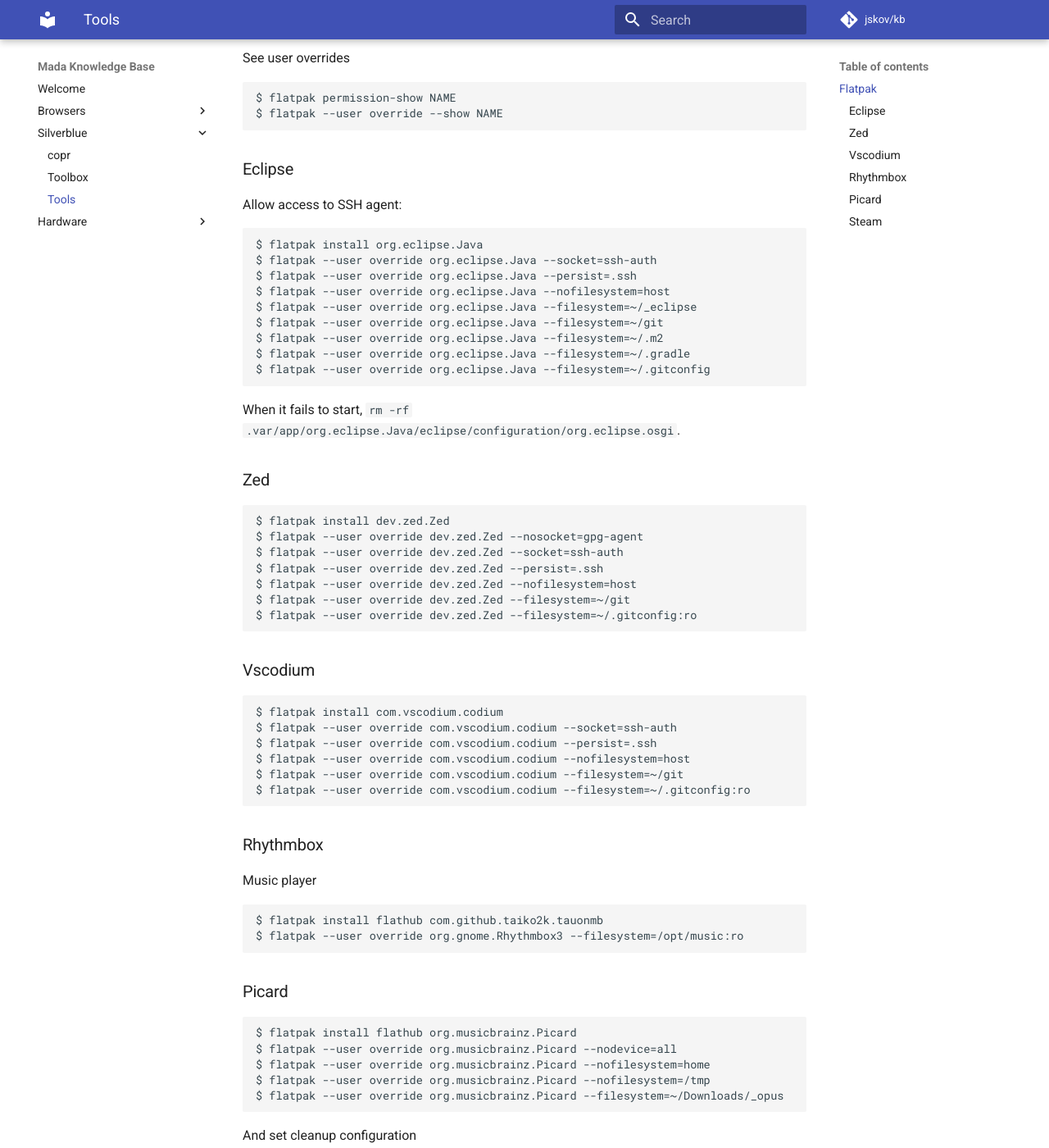
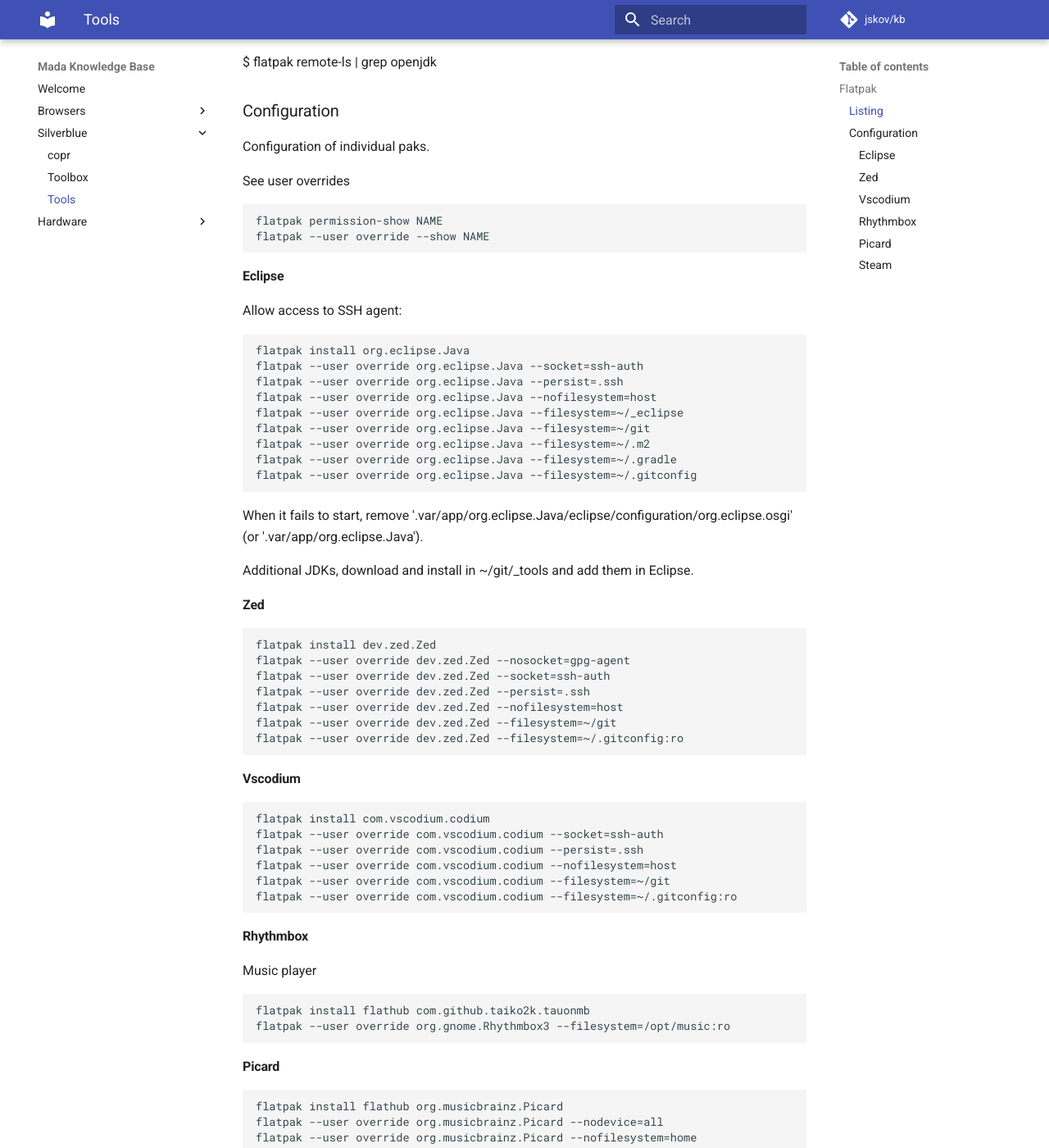
Before and after one commit to jskov/kb, an MkDocs documentation site: the page built from docs/silverblue/tools/index.md, in a window 1280 px wide and 1400 px high, scrolled down 254 px. Shown: the whole window at 82% size. Built offline with MkDocs 1.6.1 and Material for MkDocs 9.7.7, drawn with Linux system fonts in a browser that asks for light colours; comment, search, counter and statistics services are not loaded; some of the changed text lies outside the part shown.

Commit message:
Update formatting a little

````diff
--- a/docs/silverblue/tools/index.md
+++ b/docs/silverblue/tools/index.md
@@ -1,73 +1,82 @@
 # Flatpak
+
+
+## Listing
+
+$ flatpak remote-ls | grep openjdk
+
+## Configuration
 
 Configuration of individual paks.
 
 See user overrides
 
-```console
-$ flatpak permission-show NAME
-$ flatpak --user override --show NAME
+```sh
+flatpak permission-show NAME
+flatpak --user override --show NAME
 ```
 
 
-## Eclipse
+### Eclipse
 
 Allow access to SSH agent:
 
-```console
-$ flatpak install org.eclipse.Java
-$ flatpak --user override org.eclipse.Java --socket=ssh-auth
-$ flatpak --user override org.eclipse.Java --persist=.ssh
-$ flatpak --user override org.eclipse.Java --nofilesystem=host
-$ flatpak --user override org.eclipse.Java --filesystem=~/_eclipse
-$ flatpak --user override org.eclipse.Java --filesystem=~/git
-$ flatpak --user override org.eclipse.Java --filesystem=~/.m2
-$ flatpak --user override org.eclipse.Java --filesystem=~/.gradle
-$ flatpak --user override org.eclipse.Java --filesystem=~/.gitconfig
+```sh
+flatpak install org.eclipse.Java
+flatpak --user override org.eclipse.Java --socket=ssh-auth
+flatpak --user override org.eclipse.Java --persist=.ssh
+flatpak --user override org.eclipse.Java --nofilesystem=host
+flatpak --user override org.eclipse.Java --filesystem=~/_eclipse
+flatpak --user override org.eclipse.Java --filesystem=~/git
+flatpak --user override org.eclipse.Java --filesystem=~/.m2
+flatpak --user override org.eclipse.Java --filesystem=~/.gradle
+flatpak --user override org.eclipse.Java --filesystem=~/.gitconfig
 ```
 
-When it fails to start, `rm -rf .var/app/org.eclipse.Java/eclipse/configuration/org.eclipse.osgi`.
+When it fails to start, remove '.var/app/org.eclipse.Java/eclipse/configuration/org.eclipse.osgi' (or '.var/app/org.eclipse.Java').
 
-## Zed
+Additional JDKs, download and install in ~/git/_tools and add them in Eclipse.
 
-```console
-$ flatpak install dev.zed.Zed
-$ flatpak --user override dev.zed.Zed --nosocket=gpg-agent
-$ flatpak --user override dev.zed.Zed --socket=ssh-auth
-$ flatpak --user override dev.zed.Zed --persist=.ssh
-$ flatpak --user override dev.zed.Zed --nofilesystem=host
-$ flatpak --user override dev.zed.Zed --filesystem=~/git
-$ flatpak --user override dev.zed.Zed --filesystem=~/.gitconfig:ro
+### Zed
+
+```sh
+flatpak install dev.zed.Zed
+flatpak --user override dev.zed.Zed --nosocket=gpg-agent
+flatpak --user override dev.zed.Zed --socket=ssh-auth
+flatpak --user override dev.zed.Zed --persist=.ssh
+flatpak --user override dev.zed.Zed --nofilesystem=host
+flatpak --user override dev.zed.Zed --filesystem=~/git
+flatpak --user override dev.zed.Zed --filesystem=~/.gitconfig:ro
 ```
 
-## Vscodium
+### Vscodium
 
-```console
-$ flatpak install com.vscodium.codium
-$ flatpak --user override com.vscodium.codium --socket=ssh-auth
-$ flatpak --user override com.vscodium.codium --persist=.ssh
-$ flatpak --user override com.vscodium.codium --nofilesystem=host
-$ flatpak --user override com.vscodium.codium --filesystem=~/git
-$ flatpak --user override com.vscodium.codium --filesystem=~/.gitconfig:ro
+```sh
+flatpak install com.vscodium.codium
+flatpak --user override com.vscodium.codium --socket=ssh-auth
+flatpak --user override com.vscodium.codium --persist=.ssh
+flatpak --user override com.vscodium.codium --nofilesystem=host
+flatpak --user override com.vscodium.codium --filesystem=~/git
+flatpak --user override com.vscodium.codium --filesystem=~/.gitconfig:ro
 ```
 
-## Rhythmbox
+### Rhythmbox
 
 Music player
 
-```console
-$ flatpak install flathub com.github.taiko2k.tauonmb
-$ flatpak --user override org.gnome.Rhythmbox3 --filesystem=/opt/music:ro
+```sh
+flatpak install flathub com.github.taiko2k.tauonmb
+flatpak --user override org.gnome.Rhythmbox3 --filesystem=/opt/music:ro
 ```
 
-## Picard
+### Picard
 
-```console
-$ flatpak install flathub org.musicbrainz.Picard
-$ flatpak --user override org.musicbrainz.Picard --nodevice=all
-$ flatpak --user override org.musicbrainz.Picard --nofilesystem=home
-$ flatpak --user override org.musicbrainz.Picard --nofilesystem=/tmp
-$ flatpak --user override org.musicbrainz.Picard --filesystem=~/Downloads/_opus
+```sh
+flatpak install flathub org.musicbrainz.Picard
+flatpak --user override org.musicbrainz.Picard --nodevice=all
+flatpak --user override org.musicbrainz.Picard --nofilesystem=home
+flatpak --user override org.musicbrainz.Picard --nofilesystem=/tmp
+flatpak --user override org.musicbrainz.Picard --filesystem=~/Downloads/_opus
 ```
 
 And set cleanup configuration
@@ -90,8 +99,8 @@ In `Options` select:
  N: Move Files
  Y: Save Tags
 
-## Steam
+### Steam
 
-```console
-$ flatpak install com.valvesoftware.Steam com.valvesoftware.Steam.CompatibilityTool.Proton-GE
+```sh
+flatpak install com.valvesoftware.Steam com.valvesoftware.Steam.CompatibilityTool.Proton-GE
 ```
````
Also changed, not shown: 1 other file.
